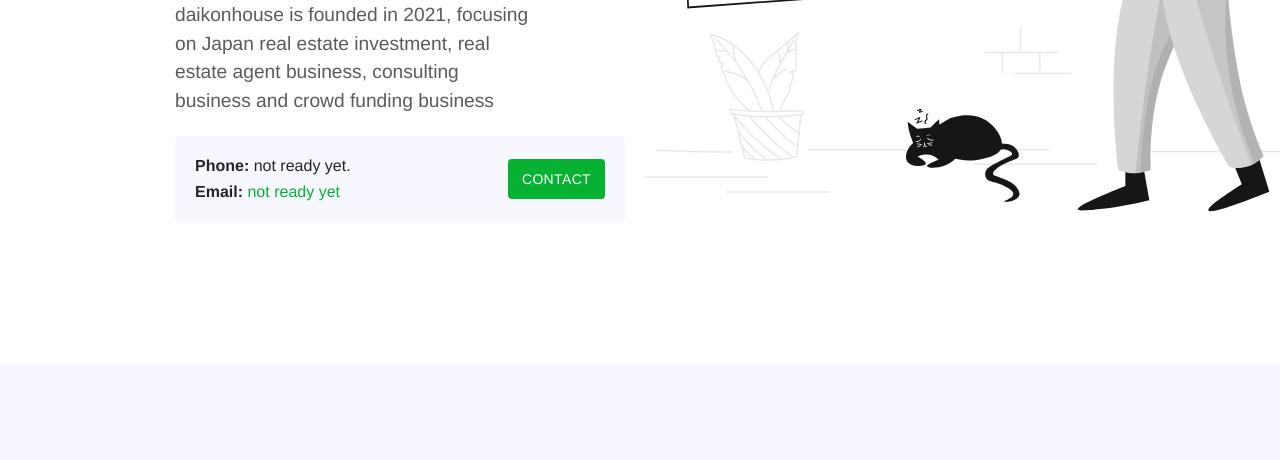
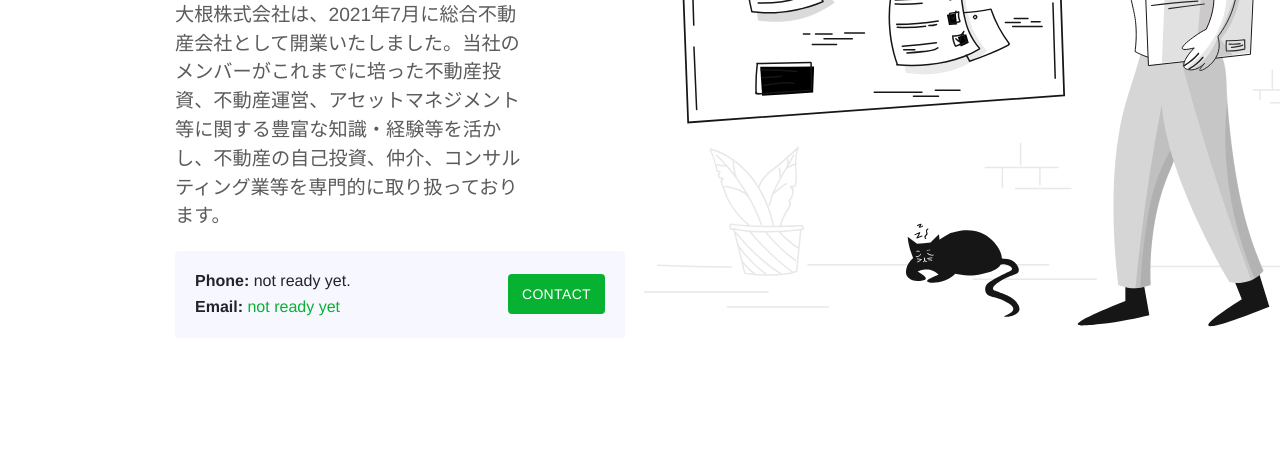
Before and after one commit to dafeiroc/dafeiroc.github.io, a plain HTML site: page index.html in a window 1280 px wide. Shown: the part 341-801 px from the top of the page. Drawn offline with nearby package versions, Linux system fonts and the light colour scheme.

Commit message:
update intro

```diff
--- a/index.html
+++ b/index.html
@@ -101,7 +101,7 @@
     <div class="row justify-content-start">
       <div class="col-12 col-md-7 col-lg-6 order-2 order-md-1">
         <h1 id="ようこそ-大根ハウス">ようこそ、 大根ハウス</h1>
-<p>daikonhouse is founded in 2021, focusing on Japan real estate investment,  real estate agent business,  consulting business and crowd funding business</p>
+<p>大根株式会社は、2021年7月に総合不動産会社として開業いたしました。当社のメンバーがこれまでに培った不動産投資、不動産運営、アセットマネジメント等に関する豊富な知識・経験等を活かし、不動産の自己投資、仲介、コンサルティング業等を専門的に取り扱っております。</p>
 
 
           <div class="call">
```
